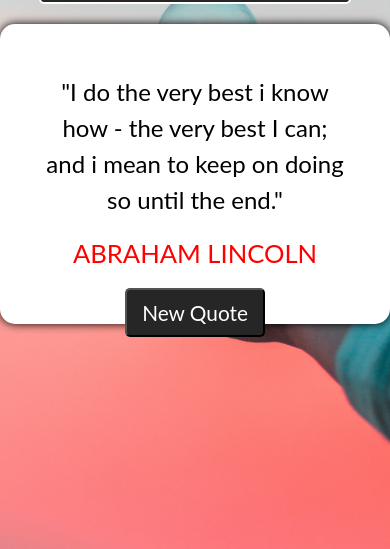
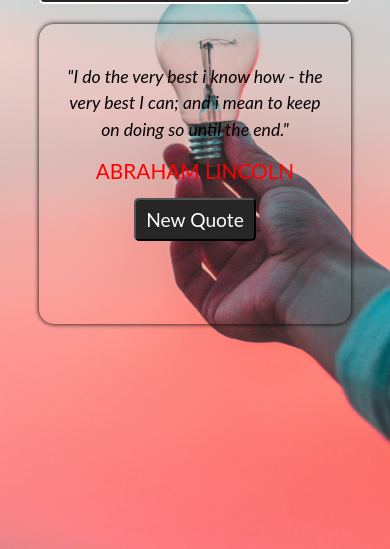
Before and after one commit to mrcoded/js-random-generator, a plain HTML site: page index.html in a window 390 px wide. Shown: the part 295-844 px from the top of the page. Drawn offline with Linux system fonts and the light colour scheme; files that its build step writes are made by us from their sources; files whose address does not match are found by name.

Commit message:
style: addded media queries for mobile breakpoints

```diff
--- a/styles.css
+++ b/styles.css
@@ -41,6 +41,7 @@ body {
     border-radius: 15px;
     padding: 50px 40px;
     box-shadow: 0 0 10px;
+    background: transparent;
 }
 
 .main-content .text-area {
@@ -61,13 +62,66 @@ body {
     font-size: 1.3rem;
     padding: 10px 15px;
     margin-top: 20px;
+    /* position: fixed; */
     border-radius: 5px;
 }
 
 .button-area button:active {
     color: lightblue;
 }
-/*
-@media screen (max ){
 
-} */
+/* mobile breakpoint */
+@media screen and (max-width: 500px) {
+    .main-content {
+        width: 80%;
+        height: 300px;
+        /* background-color: #fff; */
+        margin: 20px auto;
+        border-radius: 15px;
+        padding: 40px 20px;
+        box-shadow: 0 0 5px;
+        background: transparent;
+    }
+    .main-content .text-area {
+        font-size: 1.3rem;
+        line-height: 1.5;
+    }
+    .main-content .person {
+        font-size: 1.4rem;
+        color: red;
+        text-transform: uppercase;
+        margin-top: 15px;
+    }
+    .button-area button {
+        background-color: #262626;
+        color: #fff;
+        font-size: 1.2rem;
+        padding: 8px 10px;
+        margin-top: 15px;
+        border-radius: 5px;
+    }
+}
+@media screen and (min-width: 300px) {
+    .main-content {
+        width: 80%;
+        height: 300px;
+        /* background-color: #fff; */
+        margin: 20px auto;
+        border-radius: 15px;
+        padding: 40px 20px;
+        box-shadow: 0 0 5px;
+        background: transparent;
+    }
+    .main-content .text-area {
+        font-size: 1.1rem;
+        line-height: 1.5;
+        font-style: italic;
+    }
+    .main-content .person {
+        font-size: 1.3rem;
+        color: red;
+        text-transform: uppercase;
+        margin-top: 15px;
+    }
+
+  }
```
